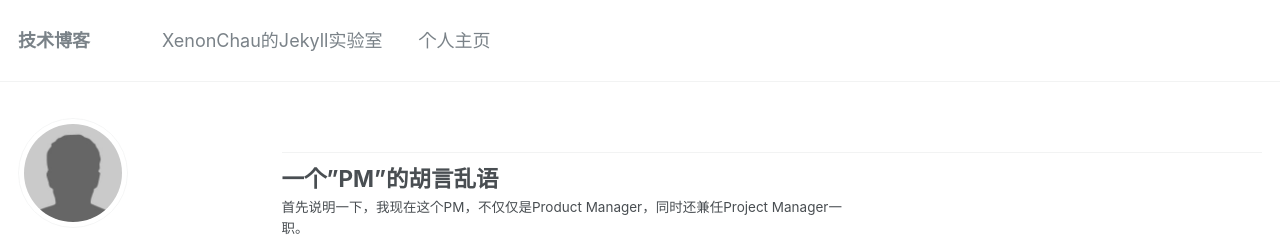
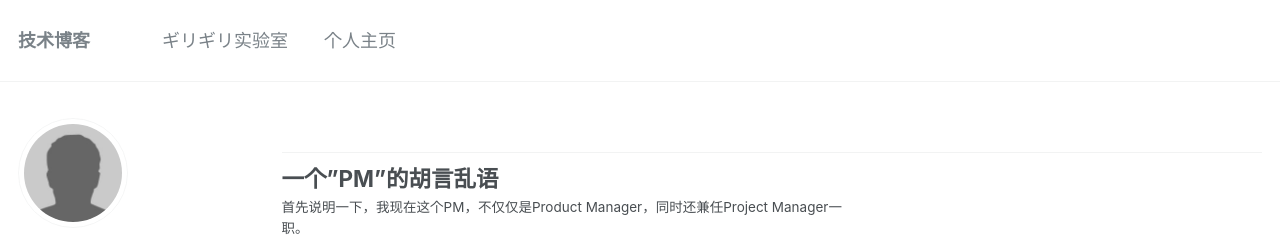
Before and after one commit to XenonChau/blog_jekyll, a Jekyll site: the page built from index.html, in a window 1280 px wide. Shown: the top 236 px of the page. Built offline with Jekyll 4.4.1, drawn with Linux system fonts in a browser that asks for light colours; the list of posts is cut into pages by our own code.

Commit message:
change title

```diff
--- a/_data/navigation.yml
+++ b/_data/navigation.yml
@@ -1,6 +1,6 @@
 # main links links
 main:
-  - title: "XenonChau的Jekyll实验室"
+  - title: "ギリギリ实验室"
     url: http://xenonchau.com/
 
   - title: "个人主页"
```
